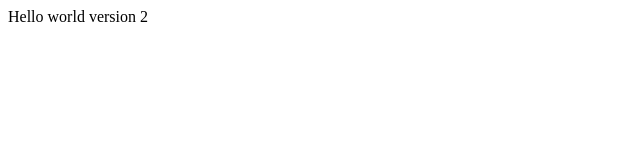
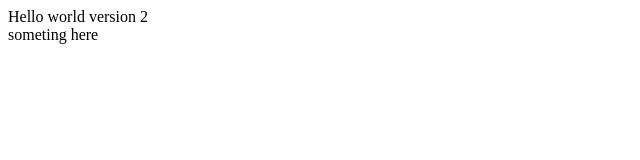
Before and after one commit to anisrabah/proj, a plain HTML site: page index.html in a window 1280 px wide. Shown: the full height of the page, 0-640 px from the left. Drawn offline with Linux system fonts and the light colour scheme.

Commit message:
some changes

```diff
--- a/index.html
+++ b/index.html
@@ -8,5 +8,9 @@
 </head>
 <body>
     Hello world version 2
+
+    <div>
+        someting here
+    </div>
 </body>
 </html>
```
